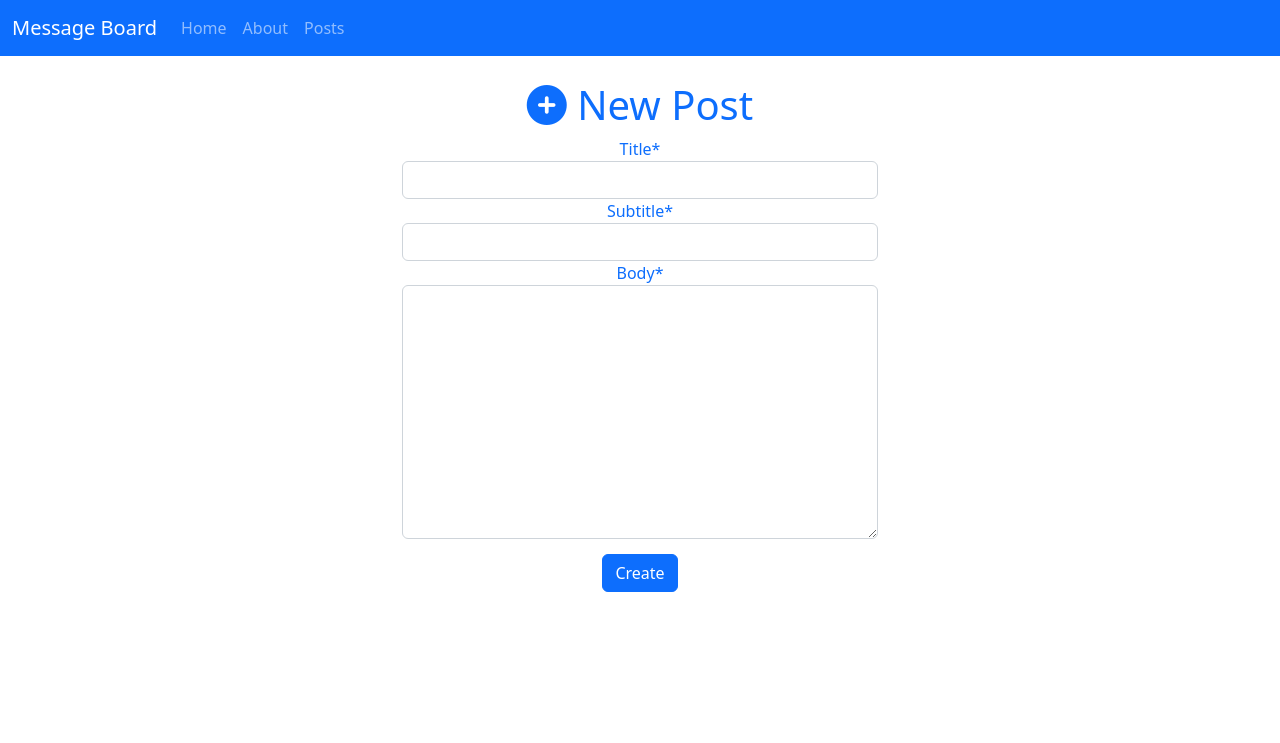
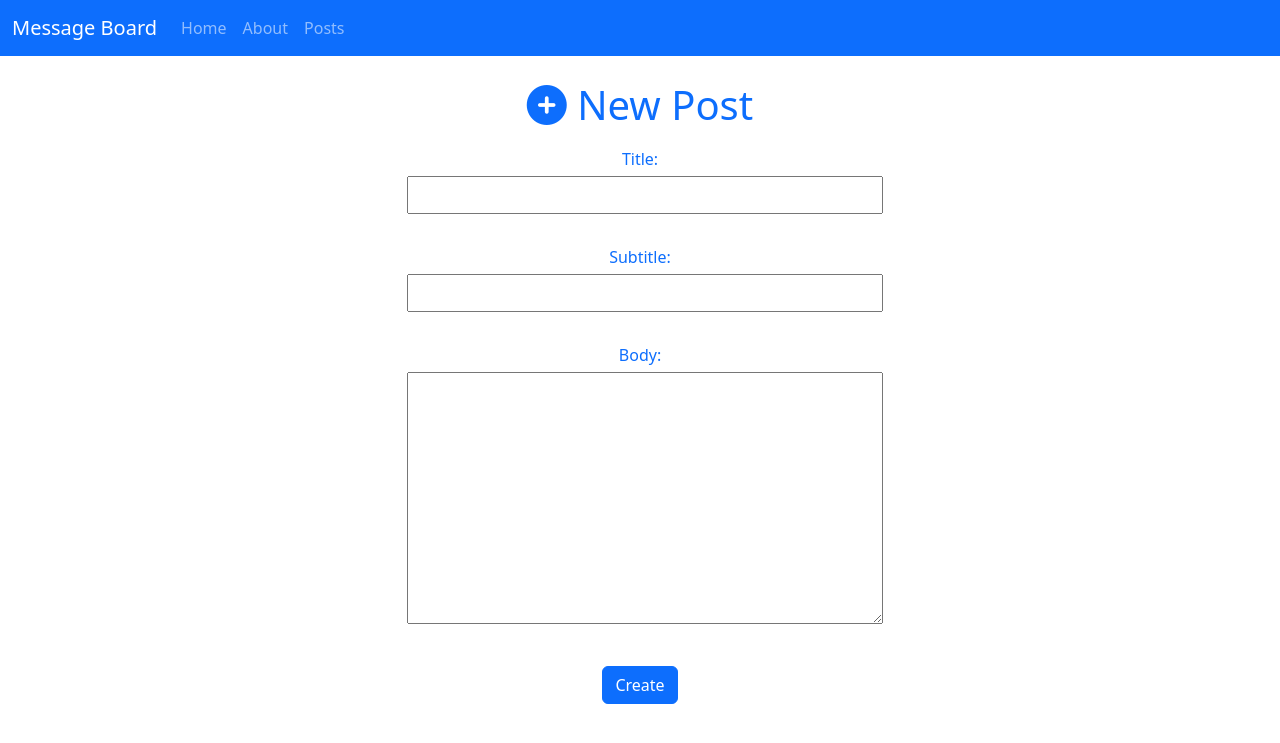
Before and after one commit to edgaracame/fsdi-112-message-board, a Django app: page /posts/new/ in a window 1280 px wide. Shown: the top 743 px of the page. Run offline with Django 4.2, Linux system fonts and the light colour scheme; some libraries are stand-ins or nearby versions.

Commit message:
Staticfiles

```diff
--- a/requirements.txt
+++ b/requirements.txt
@@ -1,5 +1,6 @@
 asgiref==3.5.2
 autopep8==1.7.0
+backports.zoneinfo==0.2.1
 black==22.6.0
 click==8.1.3
 Django==4.1
@@ -13,3 +14,4 @@ sqlparse==0.4.2
 toml==0.10.2
 tomli==2.0.1
 typing-extensions==4.3.0
+whitenoise==6.2.0
--- /dev/null
+++ b/static/css/base.css
@@ -0,0 +1,7 @@
+p > input,
+p > textarea,
+form > input {
+  width: 100%;
+  padding: 5px;
+  margin: 5px;
+}
--- a/templates/base.html
+++ b/templates/base.html
@@ -1,3 +1,4 @@
+{% load static %}
 <!DOCTYPE html>
 <html lang="en">
 <head>
@@ -8,6 +9,7 @@
     <!-- CSS only -->
     <link href="https://cdn.jsdelivr.net/npm/bootstrap@5.2.0/dist/css/bootstrap.min.css" rel="stylesheet" integrity="sha384-gH2yIJqKdNHPEq0n4Mqa/HGKIhSkIHeL5AyhkYV8i59U5AR6csBvApHHNl/vI1Bx" crossorigin="anonymous">
     <script src="https://kit.fontawesome.com/34cefa1f3d.js" crossorigin="anonymous"></script>
+    <link href="{% static 'css/base.css' %}" rel="stylesheet">
 </head>
 <body>
     <nav class="navbar navbar-expand-lg navbar-dark bg-primary">
--- a/templates/posts/list.html
+++ b/templates/posts/list.html
@@ -13,7 +13,9 @@
                     <div class="card-body text-primary">
                         <h5 class="card-title">{{ post.title }}</h5>
                         <p class="card-text">{{ post.subtitle }}</p>
+                        <p class="card-text">{{ post.body|truncatechars:500 }}</p>
                         <p class="card-text text-end" style="font-size:10px;">{{ post.created_on }}</p>
+                        <a href="{% url 'post_detail' post.id %}" class="card-text" style="font-size:12px;">Read more...</a>
                     </div>
                 </div>
             </div>
--- a/templates/posts/new.html
+++ b/templates/posts/new.html
@@ -1,6 +1,4 @@
 {% extends 'base.html' %}
-
-{% load crispy_forms_tags %}
 
 {% block title %}New Post{% endblock title %}
 
@@ -11,9 +9,15 @@
         <form method="POST" class="text-primary">
             {% csrf_token %}
             <div class="form-group">
-                {{ form|crispy }}
+                {{ form.as_p }}
             </div>
             <button type="submit" class="btn btn-primary" style="margin-top: 15px;">Create</button>
         </form>
     </div>
+
+    <style>
+        label{
+            margin-top:10px;
+        }
+    </style>
 {% endblock content %}
```
Also changed, not shown: config/settings.py (+6 -3 lines), 1 other file.
